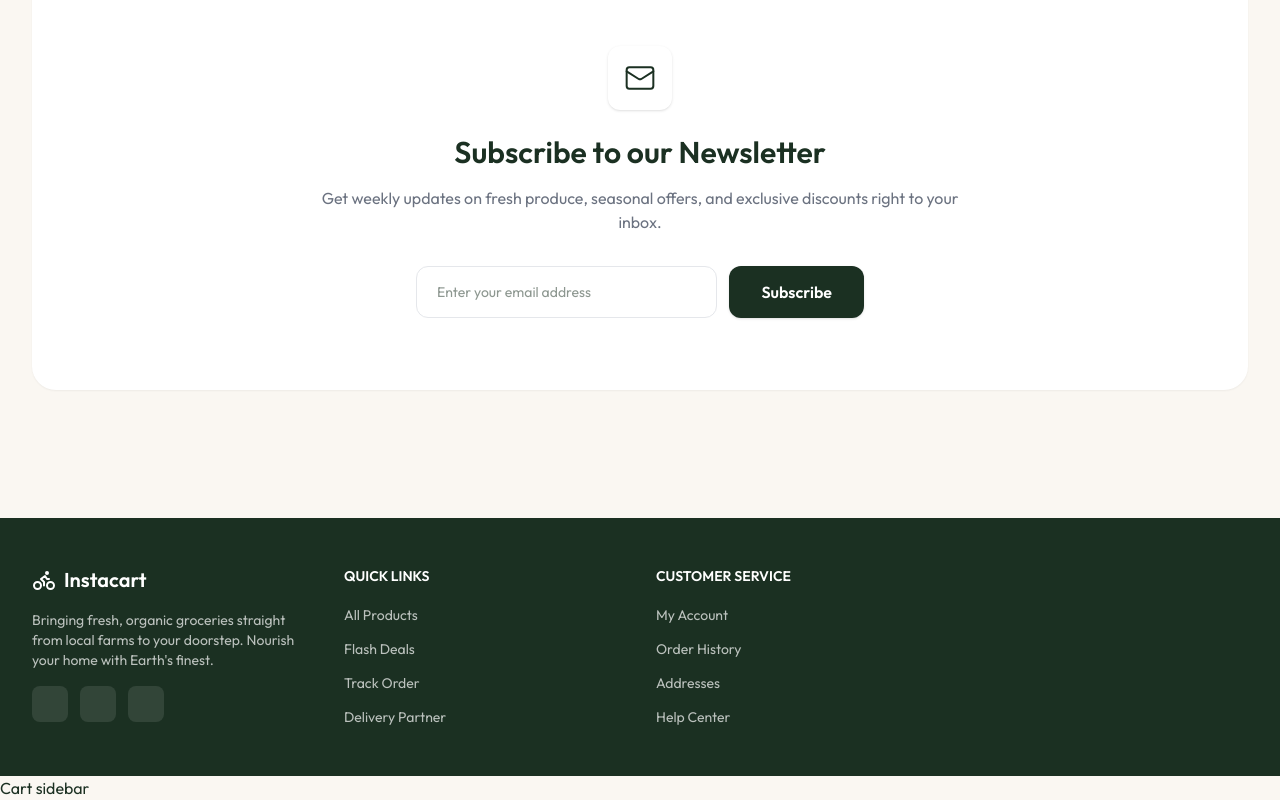
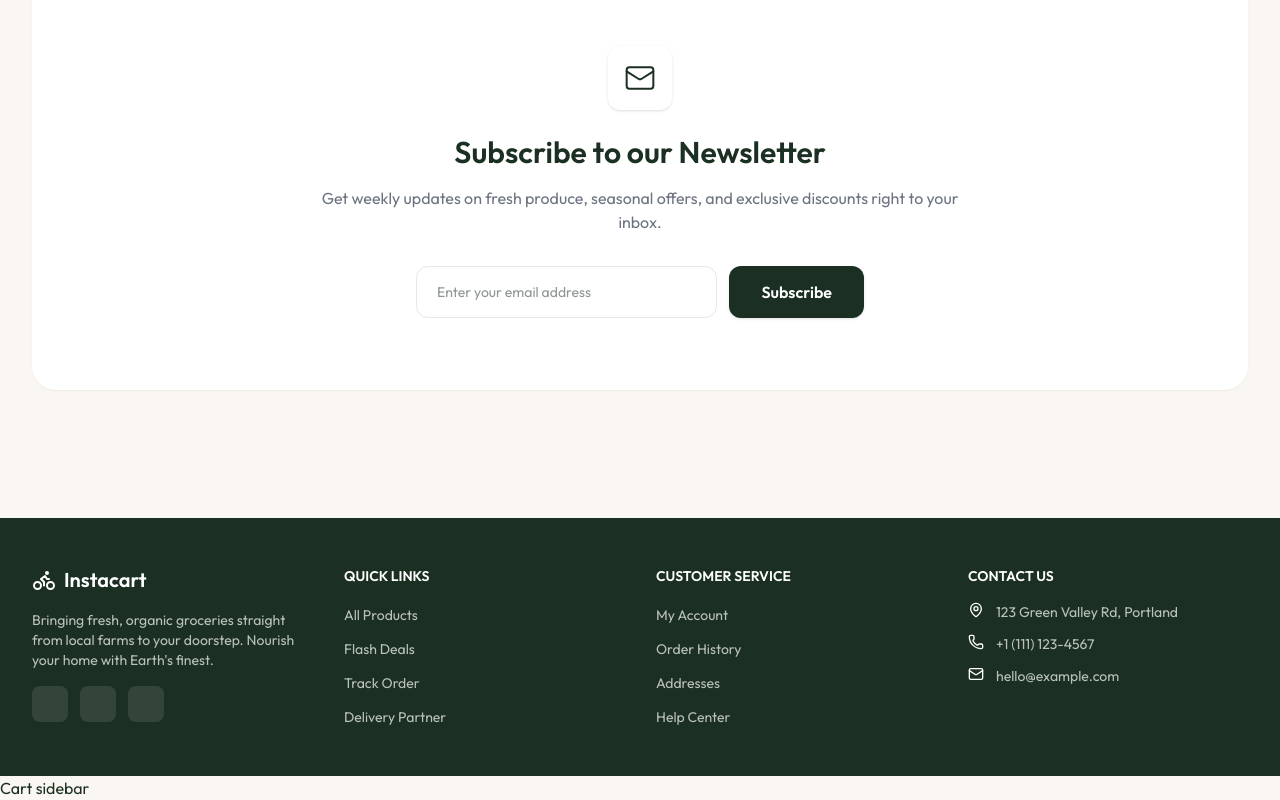
Before and after one commit to Hamimsiddiq007/Instacart, a React (Vite) app in the folder client/: page / in a window 1280 px wide. Shown: the part 2505-3305 px from the top of the page. Built offline with nearby package versions, Linux system fonts and the light colour scheme; some icons are missing.

Commit message:
footer contact

```diff
--- a/client/src/components/Footer.tsx
+++ b/client/src/components/Footer.tsx
@@ -52,6 +52,20 @@
               </ul>
             </div>
           ))}
+          {/* Contact */}
+          <div className="">
+            <h3 className="text-sm font-semibold uppercase mb-4">Contact Us</h3>
+            <ul className="space-y-3">
+              {footerData.contact.map((item, index) => {
+                const Icon = item.icon;
+                return (
+                  <li key={index} className="flex gap-3 text-sm text-white/70">
+                    <Icon className="size-4 text-white" /> {item.text}
+                  </li>
+                )
+              })}
+            </ul>
+          </div>
         </div>
       </div>
     </footer>
```
